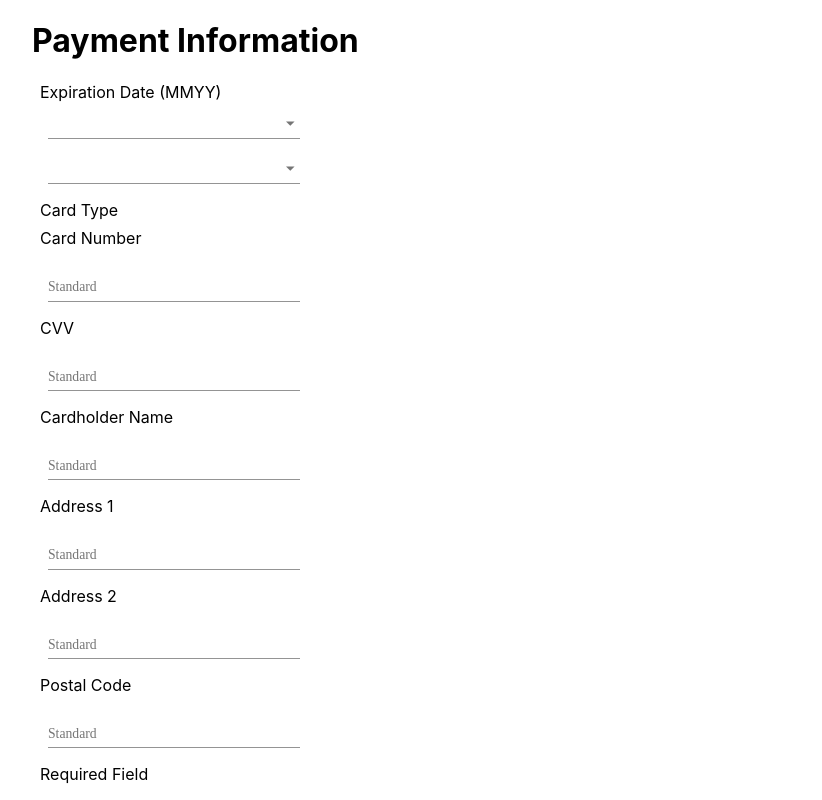
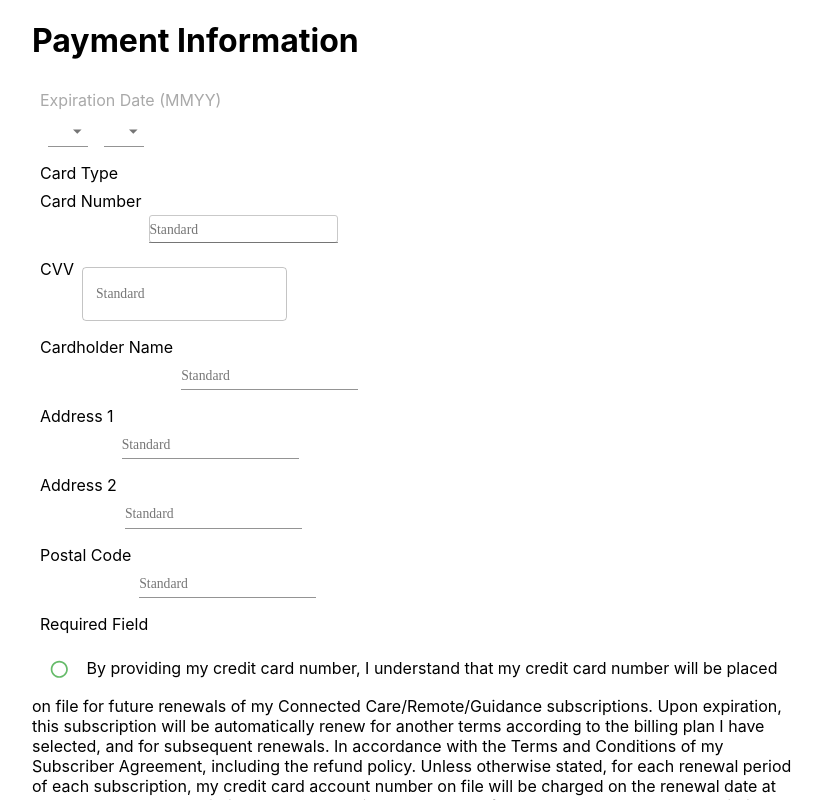
Before and after one commit to imox2/react-material-screens, a React (Create React App) app: page /payment in a window 1280 px wide. Shown: the top 800 px of the page, without its empty margins (224-1046 px from the left). Built offline with nearby package versions, Linux system fonts and the light colour scheme.

Commit message:
Made changes to input element

```diff
--- /dev/null
+++ b/src/components/inputRow.js
@@ -0,0 +1,9 @@
+import Grid from '@material-ui/core/Grid';
+
+const InputRow = ({children}) => {
+  return <Grid item sm={12} md={12} lg={6}>
+    {children}
+  </Grid>
+}
+
+export default InputRow;
--- a/src/pages/paymentInformation.js
+++ b/src/pages/paymentInformation.js
@@ -1,78 +1,93 @@
 import React from "react";
-import clsx from 'clsx';
-import { makeStyles } from '@material-ui/core/styles';
-import Radio from '@material-ui/core/Radio';
-import TextField from '@material-ui/core/TextField';
-import MenuItem from '@material-ui/core/MenuItem';
-import StyledCheckbox  from "../components/styledCheckbox";
+import clsx from "clsx";
+import { makeStyles } from "@material-ui/core/styles";
+import Radio from "@material-ui/core/Radio";
+import TextField from "@material-ui/core/TextField";
+import MenuItem from "@material-ui/core/MenuItem";
+import StyledCheckbox from "../components/styledCheckbox";
+import Grid from "@material-ui/core/Grid";
+import InputRow from "../components/inputRow";
 
 const months = [
   {
-    value: 'default',
-    label: '-Select One-',
+    value: "default",
+    label: "-Select One-",
   },
   {
-    value: 'January',
-    label: 'January',
+    value: "January",
+    label: "January",
   },
   {
-    value: 'February',
-    label: 'February',
+    value: "February",
+    label: "February",
   },
   {
-    value: 'March',
-    label: 'March',
+    value: "March",
+    label: "March",
   },
   {
-    label: 'April',
-    value: 'April',
+    label: "April",
+    value: "April",
   },
   {
-    label: 'May',
-    value: 'May',
+    label: "May",
+    value: "May",
   },
   {
-    label: 'June',
-    value: 'June',
+    label: "June",
+    value: "June",
   },
   {
-    label: 'July',
-    value: 'July',
+    label: "July",
+    value: "July",
   },
   {
-    label: 'August',
-    value: 'August',
+    label: "August",
+    value: "August",
   },
   {
-    label: 'September',
-    value: 'September',
+    label: "September",
+    value: "September",
   },
   {
-    label: 'October',
-    value: 'October',
+    label: "October",
+    value: "October",
   },
   {
-    label: 'November',
-    value: 'November',
+    label: "November",
+    value: "November",
   },
   {
-    label: 'December',
-    value: 'December',
+    label: "December",
+    value: "December",
   },
 ];
 
 const useStyles = makeStyles((theme) => ({
   root: {
-    '&:hover': {
-      backgroundColor: 'transparent',
+    "&:hover": {
+      backgroundColor: "transparent",
     },
-    '& > *': {
+    "& > *": {
       margin: theme.spacing(1),
-      width: '25ch',
     },
-    '& .MuiTextField-root': {
+    "& .MuiTextField-root": {
       margin: theme.spacing(1),
-      width: '25ch',
+    },
+  },
+  input_label: {
+    color: "#a9a9a9",
+  },
+  custom_input: {
+    width: "100%",
+    border: "1.5px solid #c9c9c9",
+    borderRadius: "3px",
+    padding: "5px",
+    "&:active": {
+      border: "2px solid #3f51b5",
+    },
+    "&:focus": {
+      border: "2.5px solid #3f51b5",
     },
   },
 }));
@@ -92,15 +107,15 @@ function StyledRadio(props) {
   );
 }
 
-function PaymentInformation () {
+function PaymentInformation() {
   const classes = useStyles();
-  const [month, setMonth] = React.useState('-Select One-');
+  const [month, setMonth] = React.useState("-Select One-");
 
   const handleChange = (event) => {
     setMonth(event.target.value);
   };
 
-    return(
+  return (
     <>
       {/* <FormControl component="fieldset">
       <RadioGroup defaultValue="visa" aria-label="payment" name="customized-radios">
@@ -113,9 +128,13 @@ function PaymentInformation () {
     </FormControl> */}
       <div>
         <h1>Payment Information</h1>
+        <Grid container>
           <form className={classes.root} noValidate autoComplete="off">
+            <InputRow>
               <div>
+                <div className={classes.input_label}>
                   Expiration Date (MMYY)
+                </div>
                 <TextField
                   id="standard-select-currency"
                   select
@@ -141,47 +160,76 @@ function PaymentInformation () {
                   ))}
                 </TextField>
               </div>
+            </InputRow>
             <div>
               Card Type
               <div>
                 {/* <img alt="prize" className="rounded-xl object-cover" src="https://logodix.com/logo/797185.png" /> */}
               </div>
             </div>
+            <InputRow>
               <div>
                 Card Number
-      <TextField id="standard-basic" label="Standard" />
+                <TextField
+                  id="standard-basic"
+                  label="Standard"
+                  InputProps={{ classes: { input: classes.custom_input }}}
+                />
               </div>
+            </InputRow>
+            <InputRow>
               <div>
                 CVV
-      <TextField id="standard-basic" label="Standard" />
+                <TextField id="outlined-required" label="Standard" variant="outlined"/>
               </div>
+            </InputRow>
+            <InputRow>
               <div>
                 Cardholder Name
                 <TextField id="standard-basic" label="Standard" />
               </div>
+            </InputRow>
+            <InputRow>
               <div>
                 Address 1
                 <TextField id="standard-basic" label="Standard" />
               </div>
+            </InputRow>
+            <InputRow>
               <div>
                 Address 2
                 <TextField id="standard-basic" label="Standard" />
               </div>
+            </InputRow>
+            <InputRow>
               <div>
                 Postal Code
                 <TextField id="standard-basic" label="Standard" />
               </div>
+            </InputRow>
             <p>Required Field</p>
-    <StyledCheckbox />By providing my credit card number, I understand that my credit card number will be placed on file for future renewals of my Connected Care/Remote/Guidance subscriptions. Upon expiration, this subscription will be automatically renew for another terms according to the billing plan I have selected, and for subsequent renewals. In accordance with the Terms and Conditions of my Subscriber Agreement, including the refund policy. Unless otherwise stated, for each renewal period of each subscription, my credit card account number on file will be charged on the renewal date at the then current subscription rate, plus applicable taxes and fees, unless I cancel my subscription rate, plus applicable taxes and fees, unless I cancel my subscription prior to the renewal date. I may cancel at any time by calling (855)2BLUELINK. I authorize these future charges to be applied to my credit card.
-
-    <button>
-      Save and continue
-    </button>
+            <StyledCheckbox />
+            By providing my credit card number, I understand that my credit card
+            number will be placed on file for future renewals of my Connected
+            Care/Remote/Guidance subscriptions. Upon expiration, this
+            subscription will be automatically renew for another terms according
+            to the billing plan I have selected, and for subsequent renewals. In
+            accordance with the Terms and Conditions of my Subscriber Agreement,
+            including the refund policy. Unless otherwise stated, for each
+            renewal period of each subscription, my credit card account number
+            on file will be charged on the renewal date at the then current
+            subscription rate, plus applicable taxes and fees, unless I cancel
+            my subscription rate, plus applicable taxes and fees, unless I
+            cancel my subscription prior to the renewal date. I may cancel at
+            any time by calling (855)2BLUELINK. I authorize these future charges
+            to be applied to my credit card.
+            <button>Save and continue</button>
             <p>back</p>
           </form>
+        </Grid>
       </div>
     </>
-    )
+  );
 }
 
 export default PaymentInformation;
```
Also changed, not shown: 1 other file (tests, documents, lock files or other folders). Lines whose indentation alone changed are shown as unchanged.
